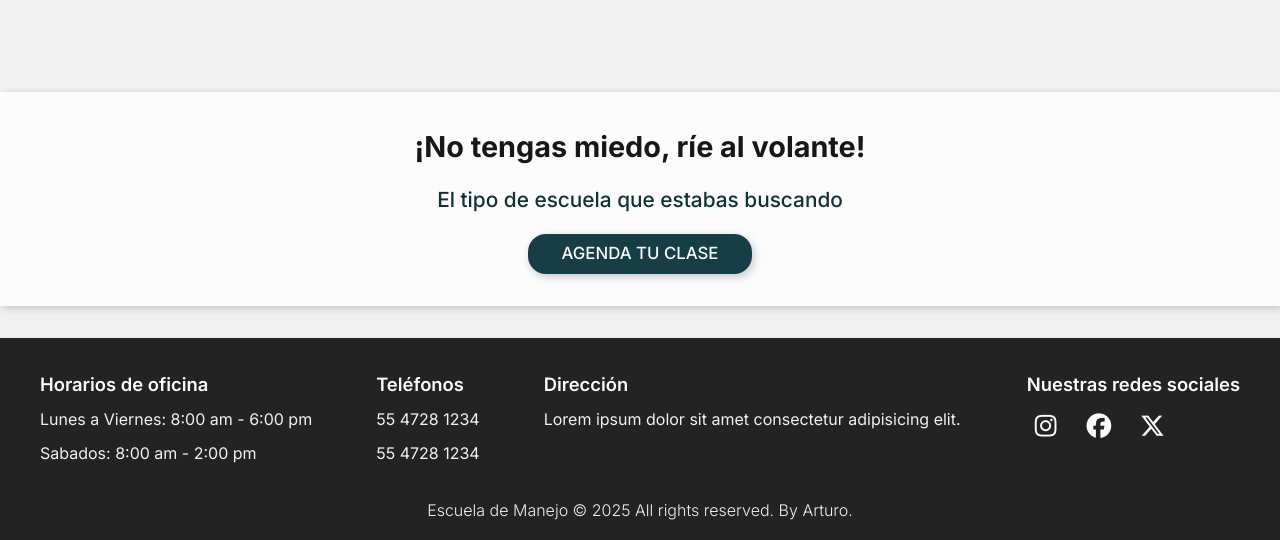
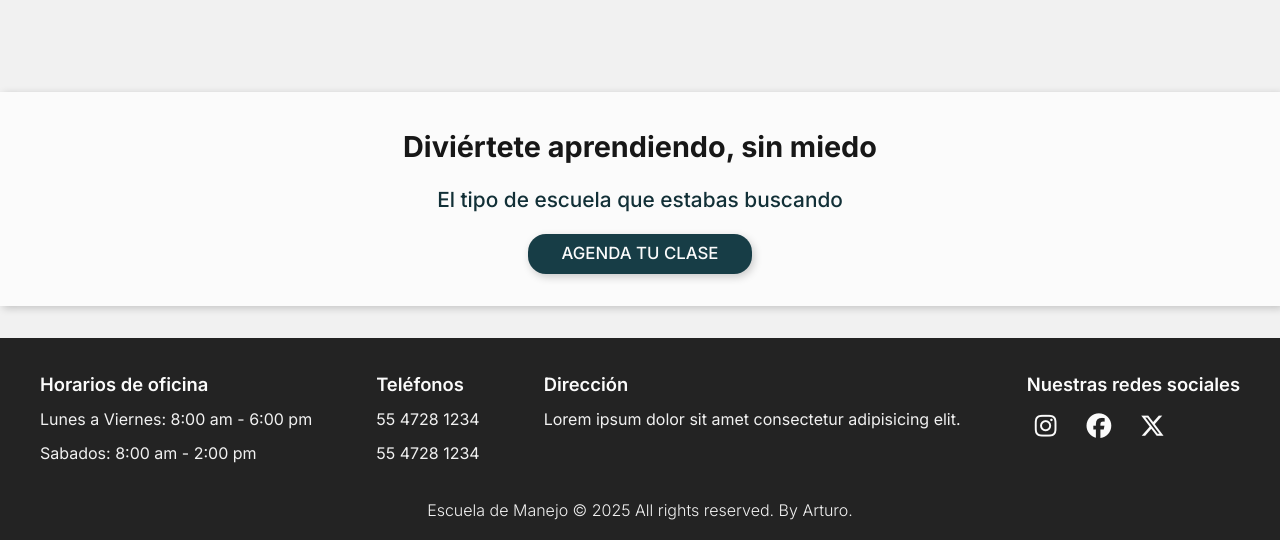
Before and after one commit to Arts-HCS/Escuela_de_manejo, a plain HTML site: page index.html in a window 1280 px wide. Shown: the part 3375-3915 px from the top of the page. Drawn offline with Linux system fonts and the light colour scheme; a web font is replaced by a local one.

Commit message:
Cambios en el cat

```diff
--- a/index.html
+++ b/index.html
@@ -199,7 +199,7 @@
             </div>
         </section>
         <section class="section call-to-action">
-            <h2 class="cta-title">¡No tengas miedo, ríe al volante!</h2>
+            <h2 class="cta-title">Diviértete aprendiendo, sin miedo</h2>
             <p class="cta-text">El tipo de escuela que estabas buscando</p>
             <a class="cta-button" href="#">Agenda tu clase</a>
         </section>
```
